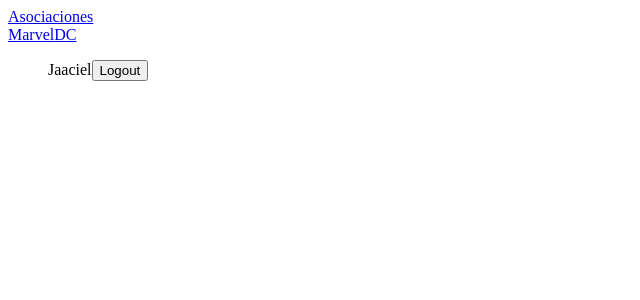
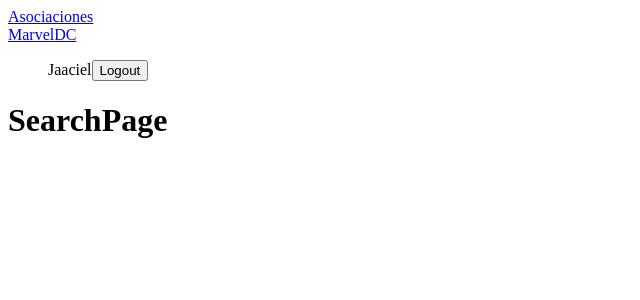
Before and after one commit to JaacielBriseo/Heroes-App, a React app: page /search in a window 1280 px wide. Shown: the top 300 px of the page, without its empty margins (0-640 px from the left). Built offline with nearby package versions, Linux system fonts and the light colour scheme; the HTML template or start-up script is replaced by a standard one.

Commit message:
Rutas y paginas agregadas

```diff
--- a/src/heroes/index.js
+++ b/src/heroes/index.js
@@ -1 +1,2 @@
 export * from './pages'
+export * from './routes/HeroesRoutes'
--- /dev/null
+++ b/src/heroes/pages/HeroPage.jsx
@@ -0,0 +1,6 @@
+
+export const HeroPage = () => {
+  return (
+    <h1>HeroPage</h1>
+  )
+}
--- /dev/null
+++ b/src/heroes/pages/SearchPage.jsx
@@ -0,0 +1,6 @@
+
+export const SearchPage = () => {
+  return (
+    <h1>SearchPage</h1>
+  )
+}
--- a/src/heroes/pages/index.js
+++ b/src/heroes/pages/index.js
@@ -1,2 +1,4 @@
+export * from './SearchPage'
+export * from './MarvelPage'
+export * from './HeroPage'
 export * from './DCpage'
-export * from './MarvelPage'
--- /dev/null
+++ b/src/heroes/routes/HeroesRoutes.jsx
@@ -0,0 +1,22 @@
+import { Navigate, Route, Routes } from 'react-router-dom';
+import { Navbar } from '../../ui';
+import { DCpage, HeroPage, MarvelPage, SearchPage } from '../pages';
+export const HeroesRoutes = () => {
+  return (
+    <>
+      <Navbar />
+
+      <div className="container">
+        <Routes>
+          <Route path="marvel" element={<MarvelPage />} />
+          <Route path="dc" element={<DCpage />} />
+
+          <Route path="search" element={<SearchPage />} />
+          <Route path="hero" element={<HeroPage />} />
+
+          <Route path="/" element={<Navigate to="/marvel" />} />
+        </Routes>
+      </div>
+    </>
+  );
+};
--- a/src/router/AppRouter.jsx
+++ b/src/router/AppRouter.jsx
@@ -1,17 +1,13 @@
-import { Navigate, Route, Routes } from 'react-router-dom';
-import { MarvelPage, DCpage } from '../heroes';
+import { Route, Routes } from 'react-router-dom';
+import { HeroesRoutes } from '../heroes';
 import { LoginPage } from '../auth';
-import { Navbar } from '../ui';
 
 export const AppRouter = () => {
   return (
     <>
-      <Navbar />
       <Routes>
-        <Route path="marvel" element={<MarvelPage />} />
-        <Route path="dc" element={<DCpage />} />
         <Route path="login" element={<LoginPage />} />
-        <Route path="/" element={<Navigate to="/marvel" />} />
+        <Route path="/*" element={<HeroesRoutes />} />
       </Routes>
     </>
   );
```
